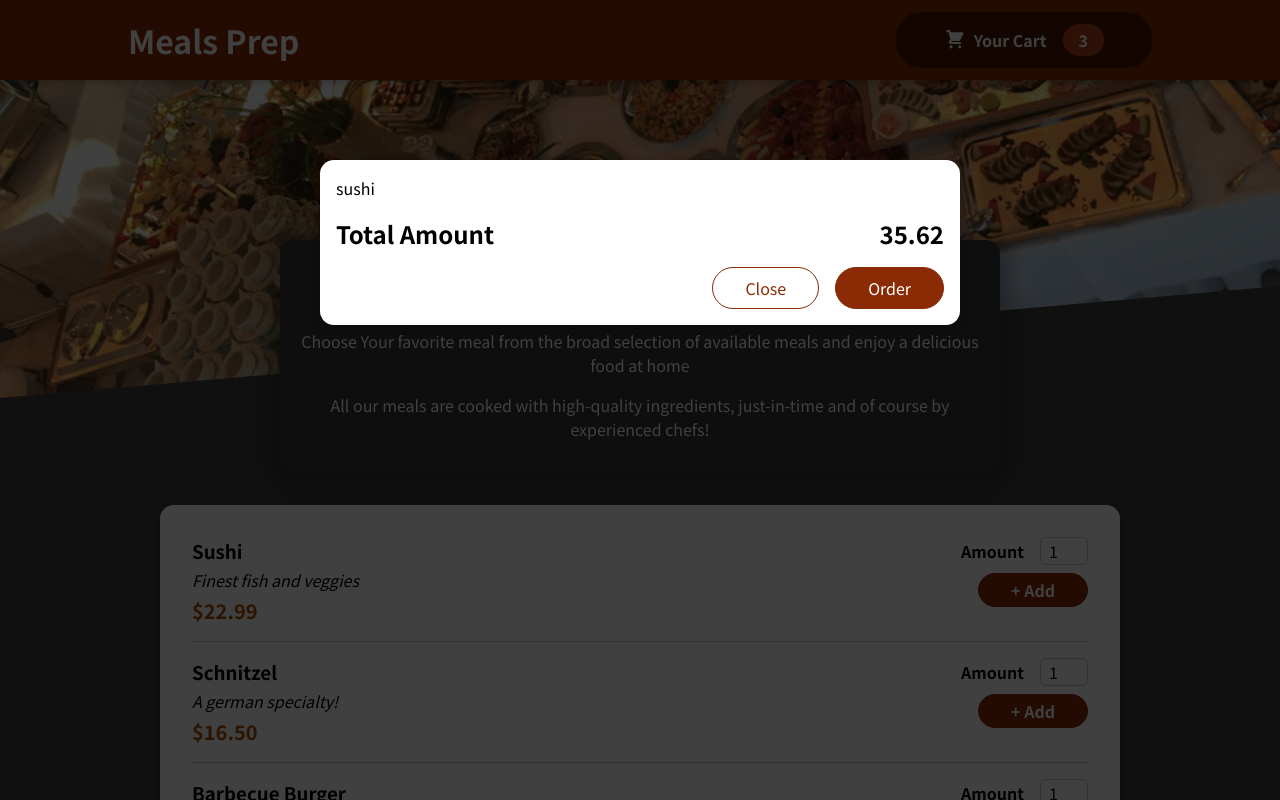
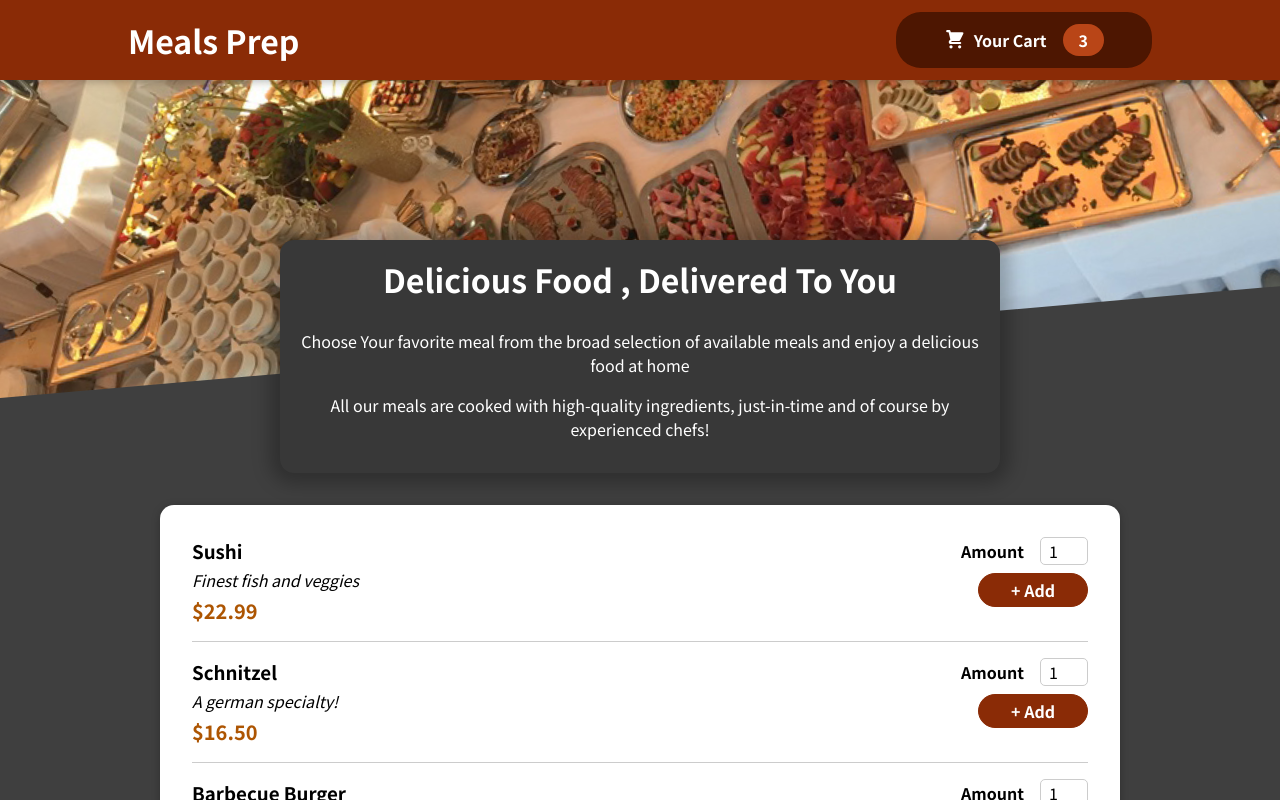
Before and after one commit to takkar94/BasicFoodAppWithHooks, a React (Create React App) app: page / in a window 1280 px wide. Shown: the top 800 px of the page. Built offline with nearby package versions, Linux system fonts and the light colour scheme.

Commit message:
added a working pair of buttons for carts

```diff
--- a/src/App.js
+++ b/src/App.js
@@ -1,15 +1,27 @@
+import { useState } from "react";
 import { Fragment } from "react/cjs/react.production.min";
 import Cart from "./Components/Cart/Cart";
 import Header from "./Components/Layout/Header";
 import Meals from "./Components/Meals/Meals";
 
 function App() {
+  const [cartIsShown, setCartIsShown] = useState(false);
+
+  const showCartHandler = () => {
+    setCartIsShown(true);
+  }
+
+  const hideCartHandler = () => {
+    setCartIsShown(false);
+  }
+
+
   return (
     <Fragment>
-      <Cart/>
-      <Header/>
+      {cartIsShown && <Cart onClose={hideCartHandler}/>}
+      <Header onShowCart = {showCartHandler}/>
       <main>
-        <Meals/>
+        <Meals onHideCart = {hideCartHandler}/>
       </main>
     </Fragment>
   );
--- a/src/Components/Cart/Cart.js
+++ b/src/Components/Cart/Cart.js
@@ -11,14 +11,14 @@
   );
 
   return (
-    <Modal>
+    <Modal onClose={props.onClose}>
       {CartItems}
       <div className={classes.total}>
         <span>Total Amount</span>
         <span>35.62</span>
       </div>
       <div className={classes.actions}>
-        <button className={classes["button--alt"]}>Close</button>
+        <button className={classes["button--alt"]} onClick={props.onClose}>Close</button>
         <button className={classes.button}>Order</button>
       </div>
     </Modal>
--- a/src/Components/Layout/Header.js
+++ b/src/Components/Layout/Header.js
@@ -8,7 +8,7 @@
         <React.Fragment>
             <header className={classes.header}>
                 <h1>Meals Prep</h1>
-                <HeaderCardButton/>
+                <HeaderCardButton onClick={props.onShowCart}/>
             </header>
             <div className={classes['main-image']}>
                 <img src= {mealsImg} alt ="table full of food"/>
--- a/src/Components/Layout/HeaderCardButton.js
+++ b/src/Components/Layout/HeaderCardButton.js
@@ -4,7 +4,7 @@
 
 const HeaderCardButton = (props) => {
     return (
-        <button className={classes.button}>
+        <button className={classes.button} onClick={props.onClick}>
             <span className={classes.icon}>
                 <CartIcon></CartIcon>
             </span>
--- a/src/Components/UI/Modal.js
+++ b/src/Components/UI/Modal.js
@@ -4,7 +4,7 @@
 
 
 const Backdrop = (props) => {
-  return <div className={classes.backdrop}/>;
+  return <div className={classes.backdrop} onClick={props.onClose}/>;
 };
 
 const ModalOverlay = (props) => {
@@ -20,7 +20,7 @@
 const Modal = (props) => {
   return (
     <Fragment>
-      {ReactDOM.createPortal(<Backdrop />, portalElement)}
+      {ReactDOM.createPortal(<Backdrop onClose={props.onClose} />, portalElement)}
       {ReactDOM.createPortal(
         <ModalOverlay>{props.children}</ModalOverlay>,
         portalElement
```
Also changed, not shown: 1 other file (tests, documents, lock files or other folders).
